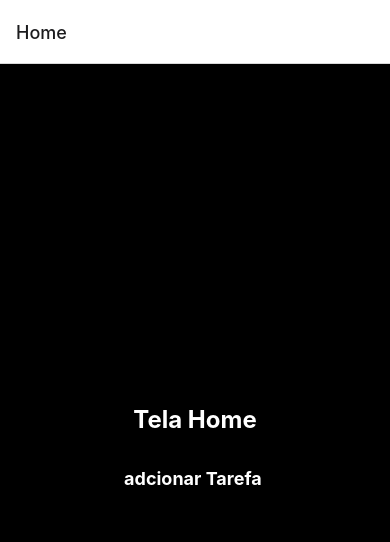
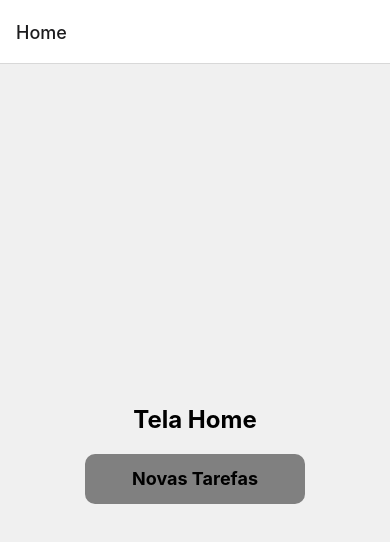
Before and after one commit to RenatoCes/app_atividades, a React Native app: screen /Home in a window 390 px wide. Shown: the top 542 px of the page. Built offline with nearby package versions, Linux system fonts and the light colour scheme.

Commit message:
Personalizando
ajustando cor da tela home

```diff
--- a/src/screens/Home/Home.tsx
+++ b/src/screens/Home/Home.tsx
@@ -14,7 +14,7 @@ const HomeScreen: React.FC = () => {
         style={Homestyles.buttonContainer}
         onPress={() => navigation.navigate('Tarefa')}
       >
-        <Text style={Homestyles.buttonText}>adcionar Tarefa </Text>
+        <Text style={Homestyles.buttonText}>Novas Tarefas</Text>
       </TouchableOpacity>
     </View>
   );
--- a/src/screens/Home/style.ts
+++ b/src/screens/Home/style.ts
@@ -5,12 +5,12 @@ const Homestyles = StyleSheet.create({
     flex: 1,
     justifyContent: 'center',
     alignItems: 'center',
-    backgroundColor: '#000',
+    backgroundColor: '#f0f0f0',
   },
   text: {
     fontSize: 24,
     fontWeight: 'bold',
-    color: '#fff',
+    color: '#000',
     marginBottom: 20, // Ajuste para espaçamento abaixo do texto
   },
   buttonContainer: {
@@ -20,6 +20,7 @@ const Homestyles = StyleSheet.create({
     justifyContent: 'center',
     alignItems: 'center',
     position: 'relative',
+    backgroundColor: "gray",
   },
   gradient: {
     flex: 1,
@@ -28,7 +29,7 @@ const Homestyles = StyleSheet.create({
     borderRadius: 10,
   },
   buttonText: {
-    color: '#fff',
+    color: '#000',
     fontSize: 18,
     fontWeight: 'bold',
   },
```
